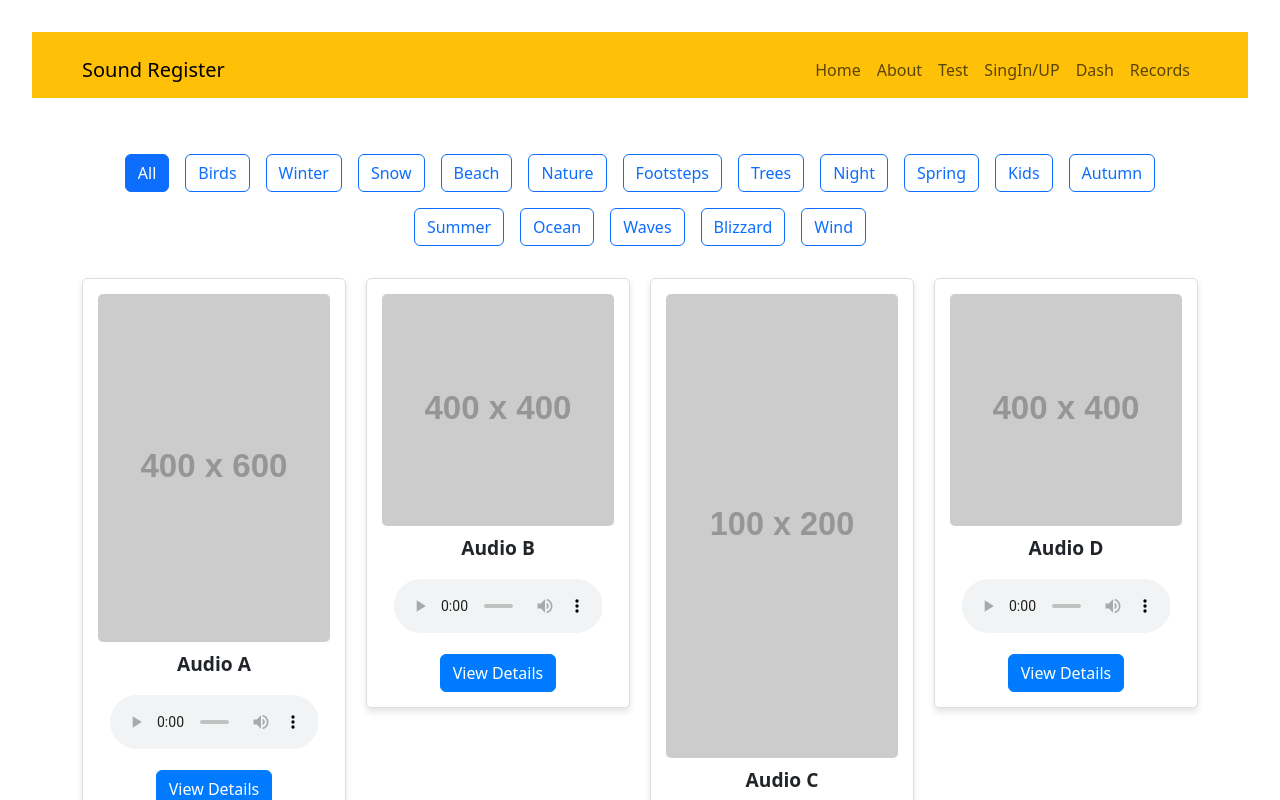
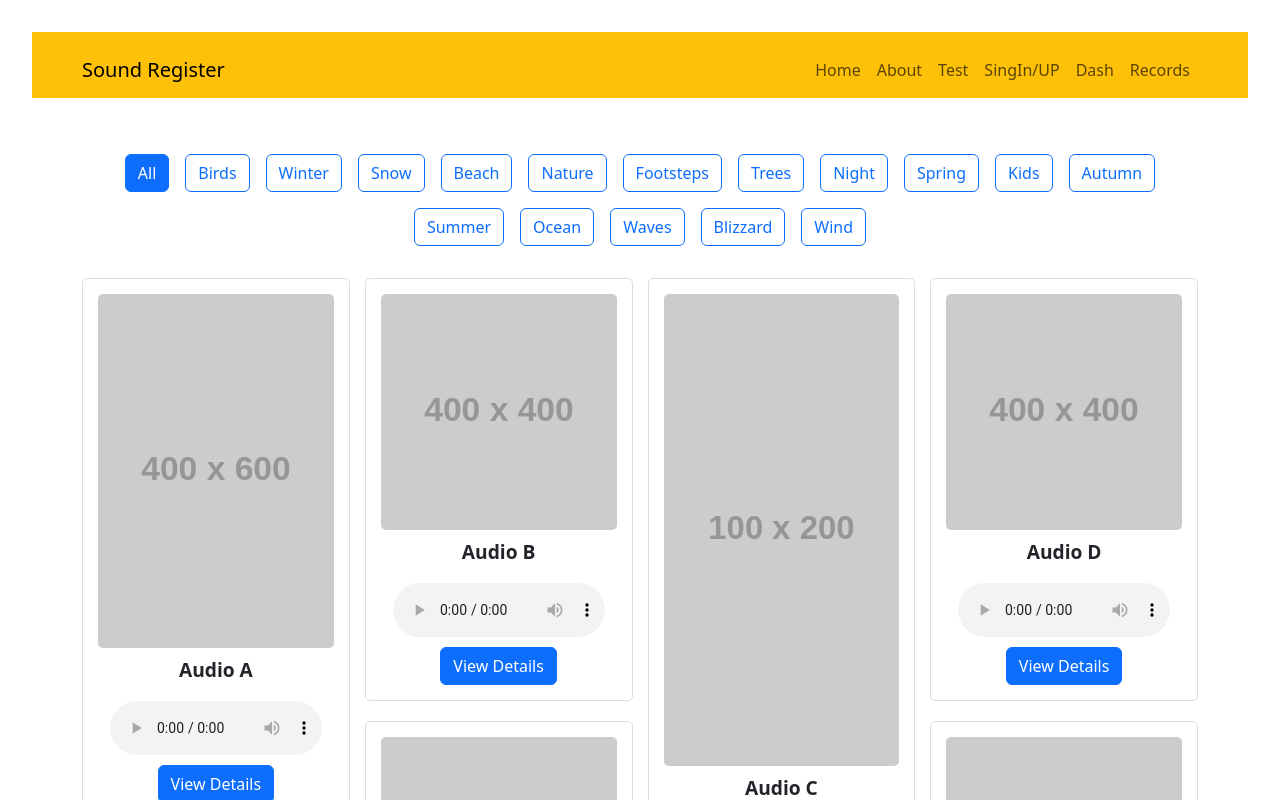
Before and after one commit to iluna007/soundregister, a React (Vite) app in the folder frontend/: page /records in a window 1280 px wide. Shown: the top 800 px of the page. Built offline with nearby package versions, Linux system fonts and the light colour scheme.

Commit message:
Masonry ajustado

```diff
--- a/frontend/src/pages/AudioRecords.css
+++ b/frontend/src/pages/AudioRecords.css
@@ -1,63 +1,14 @@
-.audio-grid {
-  display: grid;
-  gap: 20px;
-  justify-content: center;
+.masonry-grid {
+	display: flex;
+	margin-left: -15px; /* Ajusta el espaciado horizontal */
+	width: auto;
 }
 
-@media (min-width: 1200px) {
-  .audio-grid {
-    grid-template-columns: repeat(4, 1fr); /* 4 columnas en pantallas grandes */
-  }
+.masonry-grid-column {
+	padding-left: 15px; /* Espaciado entre columnas */
+	background-clip: padding-box;
 }
 
-@media (min-width: 768px) and (max-width: 1199px) {
-  .audio-grid {
-    grid-template-columns: repeat(3, 1fr); /* 3 columnas en pantallas medianas */
-  }
+.masonry-grid-item {
+	margin-bottom: 15px; /* Espaciado vertical entre tarjetas */
 }
-
-@media (max-width: 767px) {
-  .audio-grid {
-    grid-template-columns: repeat(1, 1fr); /* 1 columna en pantallas pequeñas */
-  }
-}
-
-.audio-card {
-  background: #fff;
-  border: 1px solid #ddd;
-  border-radius: 5px;
-  overflow: hidden;
-  display: inline-block; /* Cambiar a inline-block para tamaños dinámicos */
-  box-shadow: 0 4px 6px rgba(0, 0, 0, 0.1);
-}
-
-.audio-card img {
-  width: 100%;
-  height: auto; /* Permite que la imagen conserve sus proporciones */
-  display: block;
-}
-
-.audio-card-body {
-  padding: 15px;
-  text-align: center;
-}
-
-.audio-card-title {
-  font-size: 1.2rem;
-  margin-bottom: 10px;
-}
-
-.audio-card-audio {
-  margin-top: 10px;
-}
-
-.audio-card .btn-primary {
-  margin-top: 15px;
-  background-color: #007bff;
-  border-color: #007bff;
-}
-
-.audio-grid > .audio-card {
-  break-inside: avoid; /* Previene cortes en tarjetas para diseños tipo Masonry */
-  align-self: start; /* Permite que cada tarjeta tenga su propia altura */
-}
--- a/frontend/src/pages/AudioRecords.jsx
+++ b/frontend/src/pages/AudioRecords.jsx
@@ -1,4 +1,5 @@
 import React, { useState } from "react";
+import Masonry from "react-masonry-css"; // Importar react-masonry-css
 import AudioCard from "../components/AudioCard";
 import audioData from "../store/datatest";
 import "./AudioRecords.css";
@@ -14,6 +15,14 @@ const AudioRecords = () => {
 		filter === "All"
 			? audioData
 			: audioData.filter((audio) => audio.tags.includes(filter));
+
+	// Configuración de columnas para Masonry
+	const breakpointColumnsObj = {
+		default: 4, // 4 columnas para pantallas grandes
+		1100: 3, // 3 columnas para pantallas medianas
+		768: 2, // 2 columnas para pantallas pequeñas
+		500: 1, // 1 columna para pantallas muy pequeñas
+	};
 
 	return (
 		<div className='container mt-5'>
@@ -38,7 +47,11 @@ const AudioRecords = () => {
 					</button>
 				))}
 			</div>
-			<div className='audio-grid'>
+			<Masonry
+				breakpointCols={breakpointColumnsObj}
+				className='masonry-grid'
+				columnClassName='masonry-grid-column'
+			>
 				{filteredAudio.map((audio) => (
 					<AudioCard
 						key={audio.id}
@@ -48,7 +61,7 @@ const AudioRecords = () => {
 						audioUrl={audio.audioUrl}
 					/>
 				))}
-			</div>
+			</Masonry>
 		</div>
 	);
 };
```
